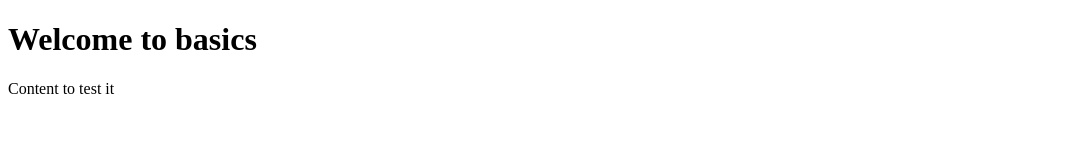
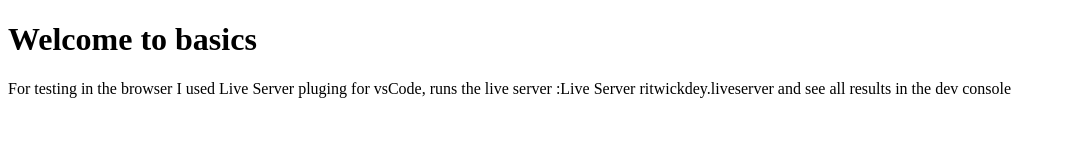
Before and after one commit to roggervasquez/javascript-review-basics, a plain HTML site: page index.html in a window 1280 px wide. Shown: the whole page, without its empty margins (0-1066 px from the left). Drawn offline with Linux system fonts and the light colour scheme.

Commit message:
Adding some comments to use Live server

```diff
--- a/index.html
+++ b/index.html
@@ -9,7 +9,9 @@
     <h1>
         Welcome to basics
     </h1>
-    <p>Content to test it</p>
+    <p>For testing in the browser I used Live Server pluging for vsCode, runs the live server :Live Server
+        ritwickdey.liveserver and see all results in the dev console </p>
+
     <!-- <script src="D01_basics.js">   </script> -->
     <!-- <script src="D02_functions_and_expressions.js">   </script> -->
     <!-- <script src="D03_controlflow.js">   </script> -->
```
